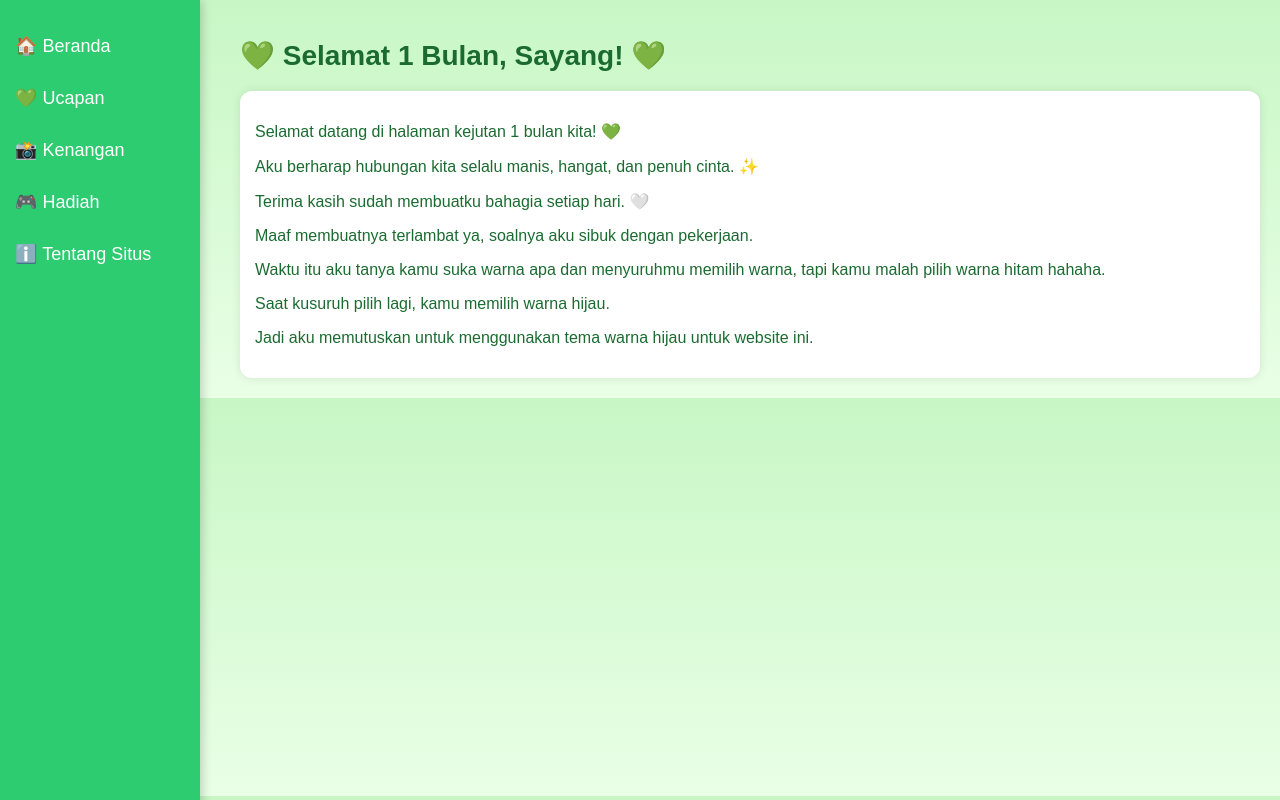
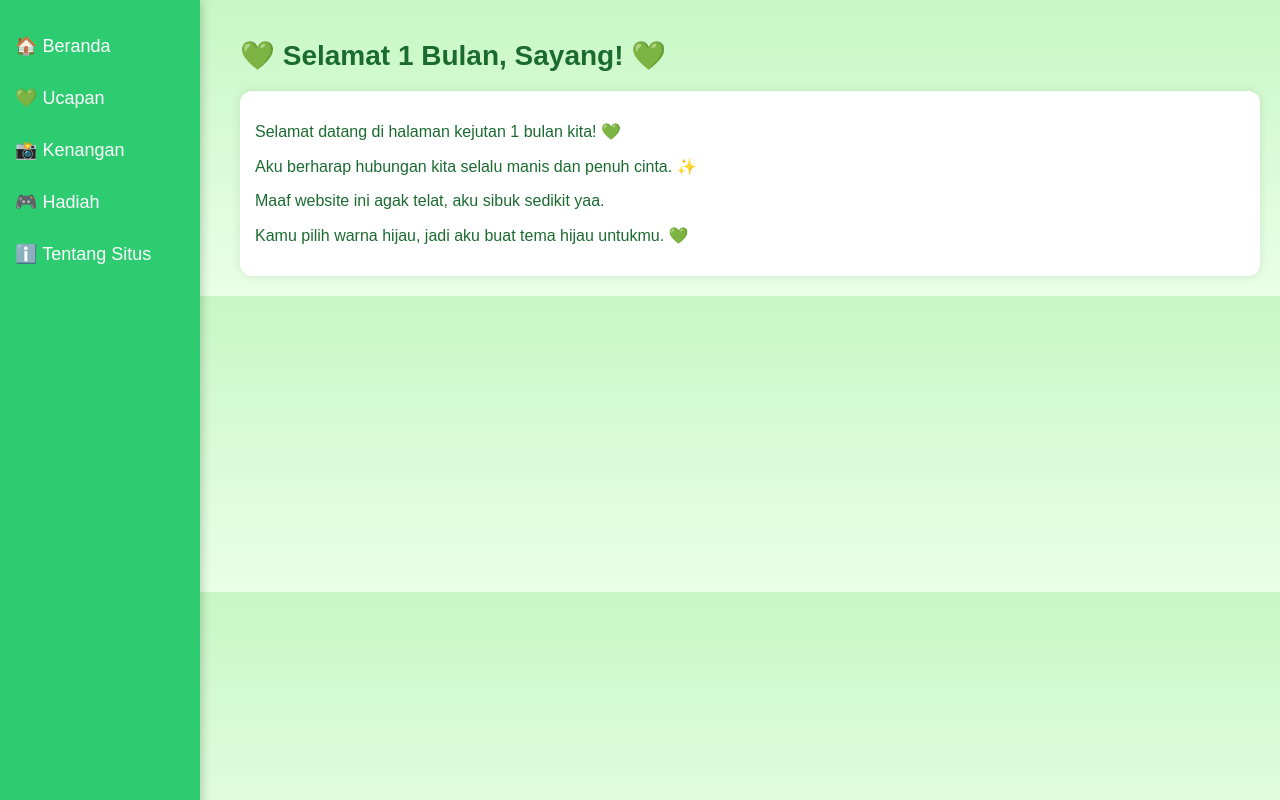
Before and after one commit to sophiaspace/ForAnAn, a plain HTML site: page index.html in a window 1280 px wide. Drawn offline with Linux system fonts and the light colour scheme.

Commit message:
Update index.html

```diff
--- a/index.html
+++ b/index.html
@@ -24,17 +24,14 @@
     <!-- HOME -->
     <div id="home" class="content active">
         <p>Selamat datang di halaman kejutan 1 bulan kita! 💚</p>
-        <p>Aku berharap hubungan kita selalu manis, hangat, dan penuh cinta. ✨</p>
-        <p>Terima kasih sudah membuatku bahagia setiap hari. 🤍</p>
-        <p>Maaf membuatnya terlambat ya, soalnya aku sibuk dengan pekerjaan.</p>
-        <p>Waktu itu aku tanya kamu suka warna apa dan menyuruhmu memilih warna, tapi kamu malah pilih warna hitam hahaha.</p>
-        <p>Saat kusuruh pilih lagi, kamu memilih warna hijau.</p>
-        <p>Jadi aku memutuskan untuk menggunakan tema warna hijau untuk website ini.</p>
+        <p>Aku berharap hubungan kita selalu manis dan penuh cinta. ✨</p>
+        <p>Maaf website ini agak telat, aku sibuk sedikit yaa.</p>
+        <p>Kamu pilih warna hijau, jadi aku buat tema hijau untukmu. 💚</p>
     </div>
 
     <!-- WISH -->
     <div id="wish" class="content">
-        <p> Semoga An An menjadi anak yang baik, sehat, dan mencintaiku selamanya 💚</p>
+        <p>Semoga An An menjadi anak yang baik, sehat, dan mencintaiku selamanya 💚</p>
     </div>
 
     <!-- MEMORY GAME -->
@@ -52,12 +49,12 @@
         </div>
     </div>
 
-    <!-- GIFT: MAZE GAME -->
+    <!-- MAZE GAME -->
     <div id="gift" class="content">
         <h2>🎮 Game Labirin</h2>
         <canvas id="mazeCanvas" width="350" height="450"></canvas>
 
-        <!-- Mobile Control Buttons -->
+        <!-- Mobile Game Controls -->
         <div class="controls">
             <button class="btn-control" data-move="up">▲</button>
             <div class="middle-row">
@@ -71,7 +68,7 @@
     <!-- ABOUT -->
     <div id="about" class="content">
         <p>Aku membuat situs ini sebagai hadiah 1 bulan untukmu. 💚</p>
-        <p>Aku harap kamu menyukainya meski sederhana.</p>
+        <p>Semoga kamu suka yaa, meski sederhana.</p>
     </div>
 
 </div>
```
